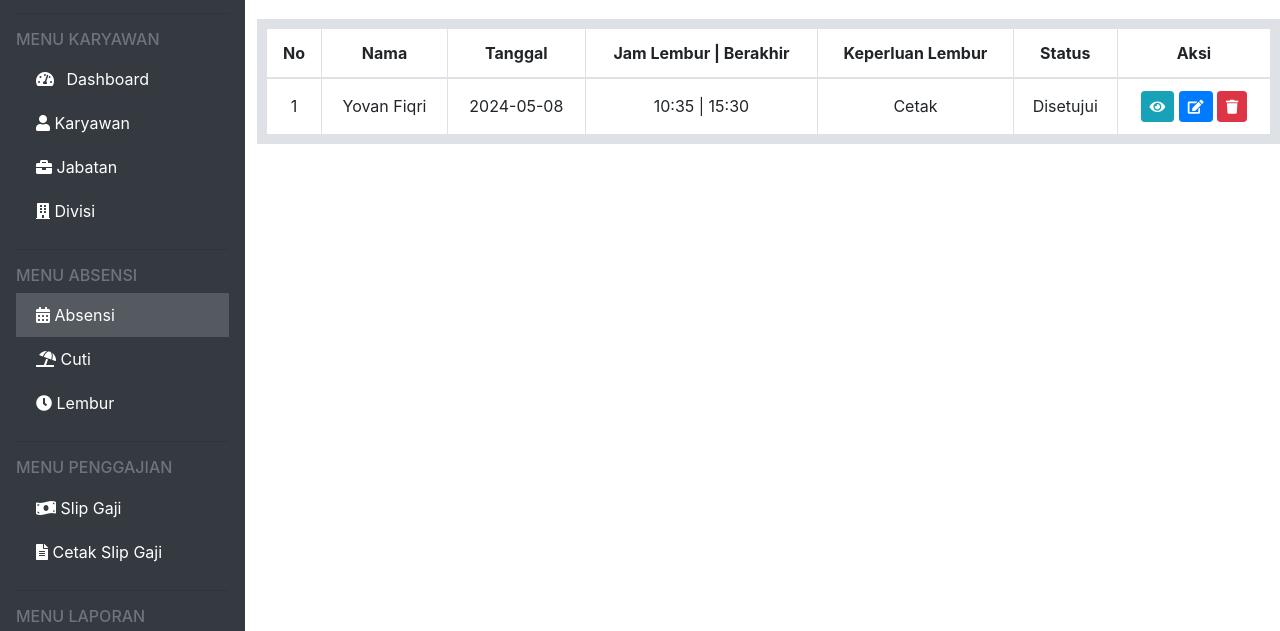
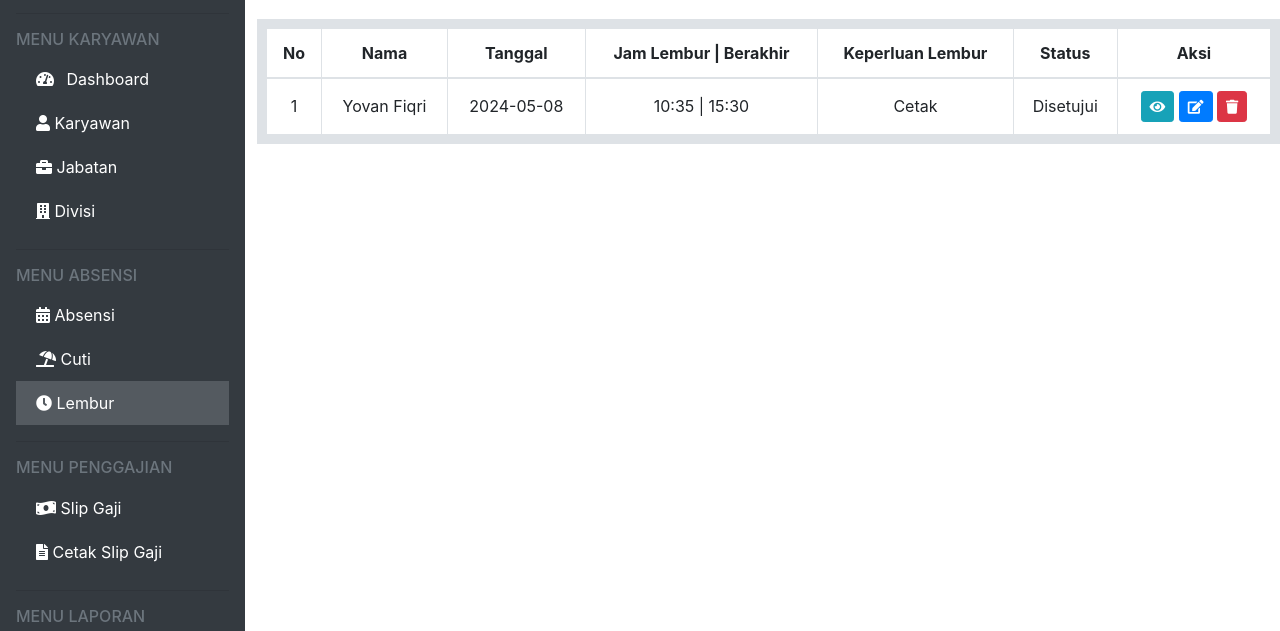
Before and after one commit to Adriy0no/RIEDO_ADRIANO_05TPLP004, a plain HTML site: page lembur.html in a window 1280 px wide. Shown: the part 162-793 px from the top of the page. Drawn offline with nearby package versions, Linux system fonts and the light colour scheme.

Commit message:
Update lembur.html

```diff
--- a/lembur.html
+++ b/lembur.html
@@ -47,11 +47,11 @@
             <!-- Menu Absensi -->
             <h6 class="text-muted">MENU ABSENSI</h6>
             <ul class="nav flex-column">
-                <li class="nav-item"><a href="absensi.html" class="sidebar-active"><i class="fas fa-calendar-alt"></i>
+                <li class="nav-item"><a href="absensi.html" class="nav-link"><i class="fas fa-calendar-alt"></i>
                         Absensi</a></li>
                 <li class="nav-item"><a href="cuti.html" class="nav-link"><i class="fas fa-umbrella-beach"></i> Cuti</a>
                 </li>
-                <li class="nav-item"><a href="lembur.html" class="nav-link"><i class="fas fa-clock"></i> Lembur</a></li>
+                <li class="nav-item"><a href="lembur.html" class="sidebar-active"><i class="fas fa-clock"></i> Lembur</a></li>
             </ul>
             <hr>
             <!-- Menu Penggajian -->
```
